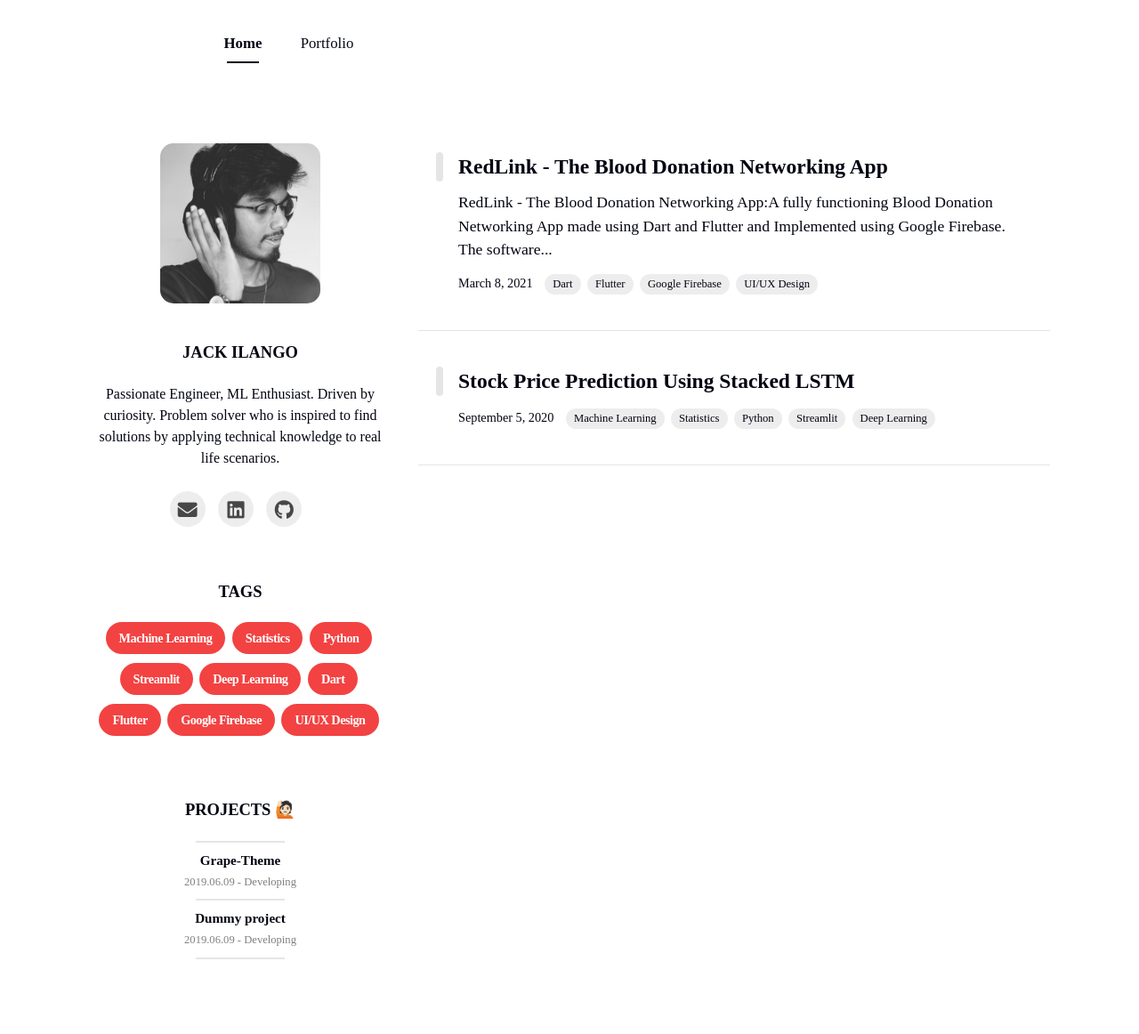
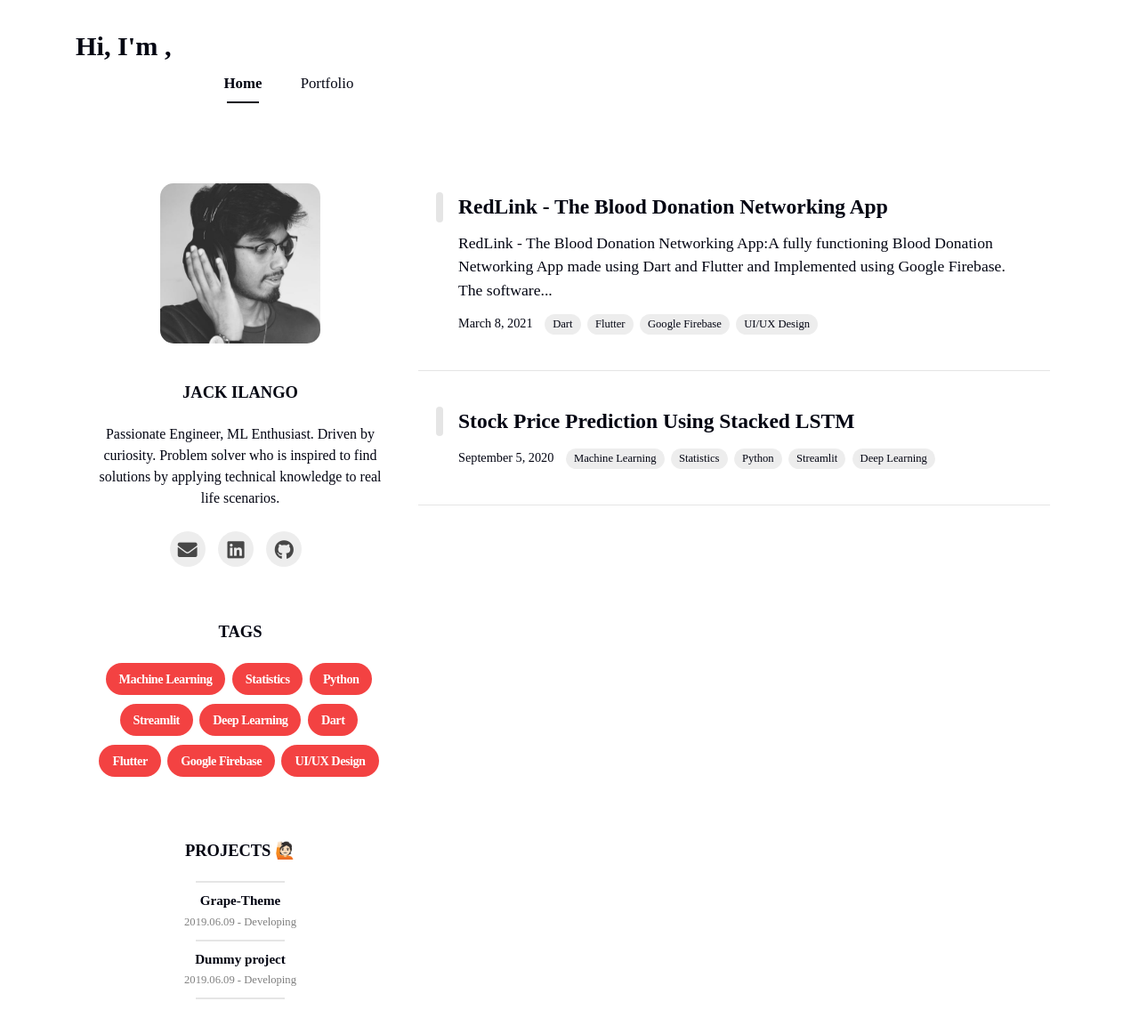
Before and after one commit to jackpraveenraj/jackpraveenraj.github.olddd, a Jekyll site: the page built from index.html, in a window 1280 px wide. Shown: the whole page at 89% size. Built offline with Jekyll 4.4.1, drawn with Linux system fonts in a browser that asks for light colours; nearby versions of some CDN libraries; some web fonts are replaced; the list of posts is cut into pages by our own code; before the commit the page ends 1117 px from its top, so only the background shows below that.

Commit message:
Update home.html

```diff
--- a/_layouts/home.html
+++ b/_layouts/home.html
@@ -2,6 +2,13 @@
 layout: default
 ---
 <div id="home">
+    {% include landing-page.html %}
+  <div class="layout">
+    {%if site.show_aboutme_card %}
+      <section class="card neumorphism-card-big">
+        {% include section-aboutme.html %}
+      </section>
+    {% endif %}
   <!-- Responsive Header -->
   {% include header.html %}
   <section id="header-content">
```
